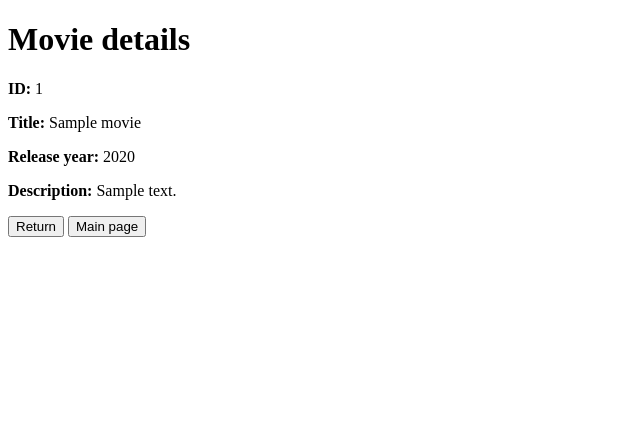
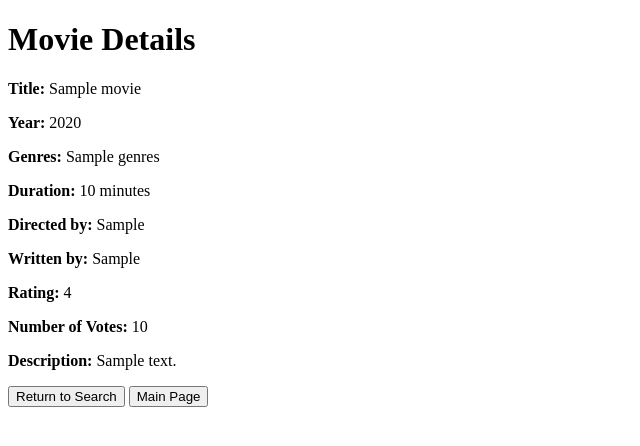
Before and after one commit to PrzemekKula/Wyszukiwarka_na_SW, a Flask app: template templates/movie.html in a window 1280 px wide. Shown: the top 446 px of the page, without its empty margins (0-640 px from the left). Run offline with Flask 3, Linux system fonts and the light colour scheme; the template is opened without the code that fills it: most values are stand-ins (such as "Sample title", 1, 10 or a date in 2020); parts of the project's set-up code (start-up, migrations or seed data) failed here and were passed over.

```diff
--- a/main.py
+++ b/main.py
@@ -140,16 +140,26 @@ def movie_details(movie_id):
     Wyświetla szczegóły filmu na podstawie ID.
     """
     conn = sqlite3.connect(db_path)
-    query = "SELECT ID, Title, Year, Description FROM movies WHERE ID = ?"
+    query = """
+        SELECT Title, Year, Genres, [Duration (minutes)], [Directed by], [Written by],
+            Rating, [No of Persons Voted], Description
+        FROM movies
+        WHERE ID = ?
+    """
     movie = conn.execute(query, (movie_id,)).fetchone()
     conn.close()
 
     if movie:
         movie_dict = {
-            'id': movie[0],
-            'title': movie[1],
-            'year': movie[2],
-            'description': movie[3]
+            'title': movie[0],
+            'year': movie[1],
+            'genres': movie[2],
+            'duration': movie[3],
+            'directed_by': movie[4],
+            'written_by': movie[5],
+            'rating': movie[6],
+            'votes': movie[7],
+            'description': movie[8]
         }
         return render_template('movie.html', movie=movie_dict)
     else:
@@ -221,8 +231,9 @@ def search():
             similarity = similarities[local_idx]
             highlighted_title = highlight_terms(row['Title'], user_query)
             results.append(f"""
+                {highlighted_title} ({row['Year']}) [similarity={similarity:.2f}]
                 <a href="{url_for('movie_details', movie_id=row['ID'])}">
-                    {highlighted_title} ({row['Year']}) [similarity={similarity:.2f}]
+                    <button>Details</button>
                 </a>
             """)
 
--- a/templates/movie.html
+++ b/templates/movie.html
@@ -2,20 +2,25 @@
 <html lang="en">
 <head>
     <meta charset="UTF-8">
-    <title>Movie details</title>
+    <title>Movie Details</title>
 </head>
 <body>
     {% if movie %}
-    <h1>Movie details</h1>
-    <p><strong>ID:</strong> {{ movie.id }}</p>
+    <h1>Movie Details</h1>
     <p><strong>Title:</strong> {{ movie.title }}</p>
-    <p><strong>Release year:</strong> {{ movie.year }}</p>
+    <p><strong>Year:</strong> {{ movie.year }}</p>
+    <p><strong>Genres:</strong> {{ movie.genres }}</p>
+    <p><strong>Duration:</strong> {{ movie.duration }} minutes</p>
+    <p><strong>Directed by:</strong> {{ movie.directed_by }}</p>
+    <p><strong>Written by:</strong> {{ movie.written_by }}</p>
+    <p><strong>Rating:</strong> {{ movie.rating }}</p>
+    <p><strong>Number of Votes:</strong> {{ movie.votes }}</p>
     <p><strong>Description:</strong> {{ movie.description }}</p>
     {% else %}
-    <h1>Movie not found</h1>
+    <h1>Movie Not Found</h1>
     {% endif %}
 
-    <a href="{{ url_for('search') }}"><button>Return</button></a>
-    <a href="{{ url_for('home') }}"><button>Main page</button></a>
+    <a href="{{ url_for('search') }}"><button>Return to Search</button></a>
+    <a href="{{ url_for('home') }}"><button>Main Page</button></a>
 </body>
 </html>
```
